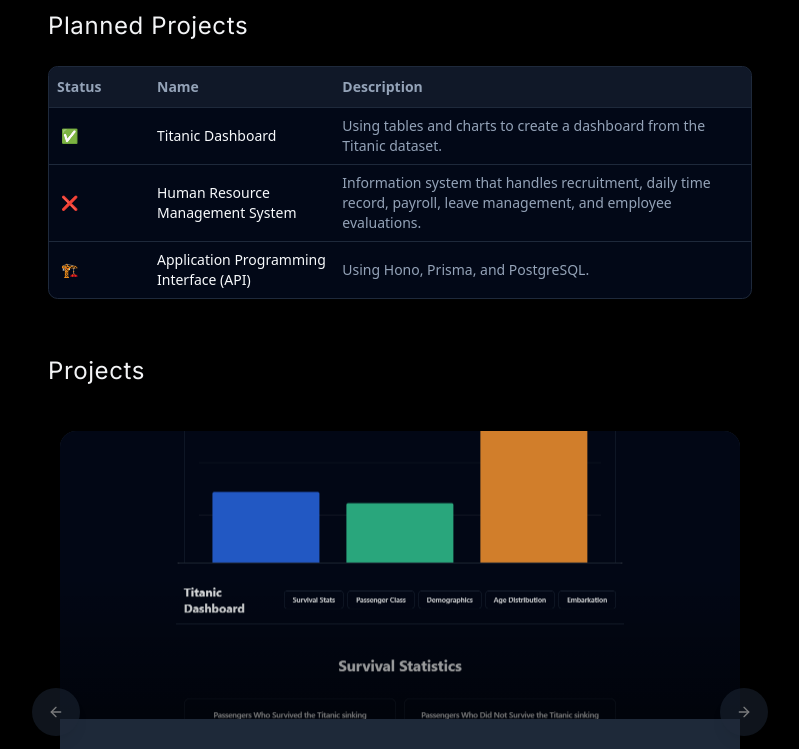
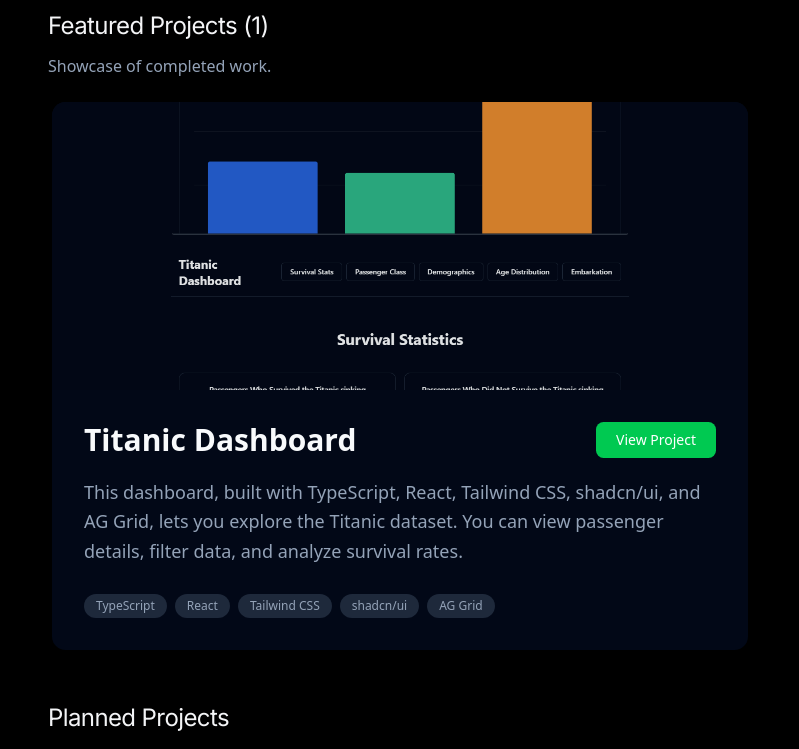
Before and after one commit to andreirabon/portfolio, a React (Vite) app: page / in a window 1280 px wide. Shown: the part 380-1129 px from the top of the page, without its empty margins (240-1039 px from the left). Built offline with nearby package versions, Linux system fonts and the light colour scheme; a web font is replaced by a local one.

Commit message:
Portfolio v3

```diff
--- a/src/components/Projects.tsx
+++ b/src/components/Projects.tsx
@@ -1,14 +1,31 @@
-// import { Card, CardContent } from "@/components/ui/card";
+import { Card, CardContent } from "@/components/ui/card";
 import { Carousel, CarouselContent, CarouselItem, CarouselNext, CarouselPrevious } from "@/components/ui/carousel";
 import { Table, TableBody, TableCell, TableHead, TableHeader, TableRow } from "@/components/ui/table";
 import { useState } from "react";
-import { CardContent } from "./ui/card";
 
-const projects = [
+interface Project {
+  id: number;
+  picture: string;
+  pictureAlt: string;
+  title: string;
+  description: string;
+  link: string;
+  tools: string[];
+}
+
+interface PlannedProject {
+  id: number;
+  status: string;
+  statusAriaLabel: string;
+  name: React.ReactNode;
+  description: React.ReactNode;
+}
+
+const projectsData: Project[] = [
   {
     id: 1,
     picture: "/titanic-dashboard.png",
-    pictureAlt: "ocean.png",
+    pictureAlt: "Screenshot of the Titanic Dashboard showing charts and data grids",
     title: "Titanic Dashboard",
     description:
       "This dashboard, built with TypeScript, React, Tailwind CSS, shadcn/ui, and AG Grid, lets you explore the Titanic dataset. You can view passenger details, filter data, and analyze survival rates.",
@@ -17,160 +34,188 @@
   },
 ];
 
-const plannedProjects = [
+const plannedProjectsData: PlannedProject[] = [
   {
     id: 1,
-    status: "✅",
-    name: (
-      <a
-        href="https://github.com/andreirabon/titanic-dashboard"
-        target="_blank"
-        rel="noopener noreferrer">
-        Titanic Dashboard
-      </a>
-    ),
-    description: (
-      <a
-        href="https://github.com/andreirabon/titanic-dashboard"
-        target="_blank"
-        rel="noopener noreferrer">
-        Using tables and charts to create a dashboard from the Titanic dataset.
-      </a>
-    ),
+    status: "❌",
+    statusAriaLabel: "Not Started",
+    name: "UI/UX only - Human Resource Management System",
+    description:
+      "Information system handling recruitment, daily time record, payroll, leave management, and employee evaluations.",
   },
-
   {
     id: 2,
-    status: "❌",
-    name: "Human Resource Management System",
-    description:
-      "Information system that handles recruitment, daily time record, payroll, leave management, and employee evaluations.",
-  },
-
-  {
-    id: 3,
     status: "🏗️",
+    statusAriaLabel: "In Progress",
     name: (
       <a
         href="https://github.com/andreirabon/api-hono"
         target="_blank"
-        rel="noopener noreferrer">
+        rel="noopener noreferrer"
+        className="hover:underline text-blue-600 dark:text-blue-400">
         Application Programming Interface (API)
       </a>
     ),
     description: (
+      <>
+        Using Hono, Prisma, and PostgreSQL. (
         <a
           href="https://github.com/andreirabon/api-hono"
           target="_blank"
-        rel="noopener noreferrer">
-        Using Hono, Prisma, and PostgreSQL.
+          rel="noopener noreferrer"
+          className="hover:underline text-blue-600 dark:text-blue-400">
+          GitHub
         </a>
+        )
+      </>
     ),
   },
 ];
 
-function Projects() {
-  const [isLoading, setIsLoading] = useState(true);
+interface ProjectCardProps {
+  project: Project;
+}
+
+function ProjectCard({ project }: ProjectCardProps) {
+  const [isImageLoading, setIsImageLoading] = useState(true);
 
   return (
-    <>
-      <div className="space-y-2 mb-6">
-        <h1 className="inter text-2xl font-bold tracking-wide dark:text-gray-100"> Planned Projects</h1>
+    <Card className="overflow-hidden border-0 shadow-lg hover:shadow-2xl transition-shadow duration-300 group m-1 bg-card">
+      <CardContent className="p-0">
+        <div className="relative">
+          {isImageLoading && (
+            <div className="absolute inset-0 flex items-center justify-center bg-muted z-10">
+              <div className="animate-spin rounded-full h-8 w-8 border-b-2 border-primary" />
             </div>
-      <div className="rounded-lg border bg-card text-card-foreground shadow-sm overflow-hidden">
-        <Table>
-          <TableHeader>
-            <TableRow className="bg-muted/50">
-              <TableHead className="w-[100px] font-semibold">Status</TableHead>
-              <TableHead className="font-semibold">Name</TableHead>
-              <TableHead className="font-semibold">Description</TableHead>
-            </TableRow>
-          </TableHeader>
-          <TableBody>
-            {plannedProjects.map((project) => (
-              <TableRow
-                key={project.id}
-                className="hover:bg-muted/50 transition-colors">
-                <TableCell className="font-medium">
-                  <span className="inline-flex items-center justify-center w-6 h-6">{project.status}</span>
-                </TableCell>
-                <TableCell>{project.name}</TableCell>
-                <TableCell className="text-muted-foreground">{project.description}</TableCell>
-              </TableRow>
-            ))}
-          </TableBody>
-        </Table>
-      </div>
-      <br />
-      <h1
-        id="projects"
-        className="inter text-2xl font-bold tracking-wide dark:text-gray-100">
-        Projects
-      </h1>
-      <Carousel
-        className="w-full max-w-5xl mx-auto"
-        opts={{
-          align: "start",
-          loop: true,
-          autoplay: true,
-          interval: 5000,
-        }}>
-        <CarouselContent>
-          {projects.map((project) => (
-            <CarouselItem key={project.id}>
-              <div className="p-3">
-                <div className="bg-white dark:bg-gray-800 rounded-2xl overflow-hidden border-0 shadow-lg hover:shadow-2xl transition-all duration-500 group">
-                  <CardContent className="p-0">
-                    <div className="relative group">
+          )}
+
           <img
             src={project.picture}
             alt={project.pictureAlt}
-                        className="w-full h-72 object-cover brightness-90 group-hover:brightness-100 transition-all duration-500"
+            className={`w-full h-72 object-cover transition-all duration-500 ${
+              isImageLoading ? "opacity-0" : "opacity-100 brightness-90 group-hover:brightness-100"
+            }`}
             loading="lazy"
             onLoad={() => {
-                          setIsLoading(false);
+              setIsImageLoading(false);
+            }}
+            onError={() => {
+              setIsImageLoading(false);
             }}
           />
-                      {isLoading && (
-                        <div className="absolute inset-0 flex items-center justify-center bg-gray-100 dark:bg-gray-800">
-                          <div className="animate-spin rounded-full h-8 w-8 border-b-2 border-gray-900 dark:border-white" />
         </div>
-                      )}
-                      <div className="absolute inset-0 bg-gradient-to-b from-transparent via-transparent to-black/50" />
-                    </div>
-                    <div className="p-8 space-y-6">
-                      <div className="flex items-center justify-between">
-                        <h3 className="text-3xl font-bold text-gray-900 dark:text-gray-100">{project.title}</h3>
+        <div className="p-6 md:p-8 space-y-5">
+          <div className="flex flex-col sm:flex-row items-start sm:items-center justify-between gap-4">
+            <h3 className="text-2xl md:text-3xl font-bold text-card-foreground">{project.title}</h3>
             <a
               href={project.link}
               target="_blank"
               rel="noopener noreferrer"
-                          className="inline-flex items-center justify-center px-6 py-2.5 bg-green-600 text-white font-medium rounded-lg hover:bg-green-700 transition-colors">
+              className="inline-flex items-center justify-center px-5 py-2 bg-green-500 text-white font-medium rounded-md text-sm hover:bg-green-700 transition-colors whitespace-nowrap">
               View Project
             </a>
           </div>
-                      <p className="text-gray-600 dark:text-gray-300 text-lg leading-relaxed">{project.description}</p>
-                      <div className="flex flex-wrap gap-3">
+          <p className="text-muted-foreground text-base md:text-lg leading-relaxed">{project.description}</p>
+          <div className="flex flex-wrap gap-2 pt-2">
             {project.tools.map((tool) => (
               <span
                 key={tool}
-                            className="px-4 py-1.5 text-sm font-medium bg-gray-100 text-gray-700 dark:bg-gray-700 dark:text-gray-200 rounded-lg">
+                className="px-3 py-1 text-xs font-medium bg-muted text-muted-foreground rounded-full transition-colors hover:bg-primary hover:text-primary-foreground">
                 {tool}
               </span>
             ))}
           </div>
         </div>
       </CardContent>
+    </Card>
+  );
+}
+
+function Projects() {
+  return (
+    <div className="space-y-10 md:space-y-12">
+      <section aria-labelledby="projects-heading">
+        <div className="space-y-3 mb-5">
+          <h2
+            id="projects-heading"
+            className="inter text-2xl font-bold tracking-tight dark:text-gray-100">
+            Featured Projects ({projectsData.length})
+          </h2>
+          <p className="text-muted-foreground">Showcase of completed work.</p>
         </div>
-              </div>
+        {projectsData.length > 0 ? (
+          <Carousel
+            className="w-full max-w-5xl mx-auto"
+            opts={{
+              align: "start",
+              loop: projectsData.length > 1,
+            }}>
+            <CarouselContent className="-ml-4">
+              {" "}
+              {projectsData.map((project) => (
+                <CarouselItem
+                  key={project.id}
+                  className="pl-4 md:basis-1/1 lg:basis-1/1">
+                  {" "}
+                  <ProjectCard project={project} />
                 </CarouselItem>
               ))}
             </CarouselContent>
-        <CarouselPrevious className="-left-4 h-12 w-12 border-0 bg-white dark:bg-gray-800 dark:text-gray-100 shadow-lg hover:bg-gray-50 dark:hover:bg-gray-700" />
-        <CarouselNext className="-right-4 h-12 w-12 border-0 bg-white dark:bg-gray-800 dark:text-gray-100 shadow-lg hover:bg-gray-50 dark:hover:bg-gray-700" />
+            {projectsData.length > 1 && (
+              <>
+                <CarouselPrevious className="absolute -left-4 top-1/2 -translate-y-1/2 h-10 w-10 sm:h-12 sm:w-12 border bg-background/80 hover:bg-background shadow-md" />
+                <CarouselNext className="absolute -right-4 top-1/2 -translate-y-1/2 h-10 w-10 sm:h-12 sm:w-12 border bg-background/80 hover:bg-background shadow-md" />
+              </>
+            )}
           </Carousel>
-      <br />
-    </>
+        ) : (
+          <p className="text-muted-foreground italic text-center">No featured projects to display yet.</p>
+        )}
+      </section>
+      <section aria-labelledby="planned-projects-heading">
+        <div className="space-y-3 mb-5">
+          <h2
+            id="planned-projects-heading"
+            className="inter text-2xl font-bold tracking-tight dark:text-gray-100">
+            Planned Projects
+          </h2>
+          <p className="text-muted-foreground">Currently in progress or not started.</p>
+        </div>
+        <Card className="overflow-hidden">
+          {" "}
+          <CardContent className="p-0">
+            {" "}
+            <Table>
+              <TableHeader>
+                <TableRow className="bg-muted/50">
+                  <TableHead className="w-[80px] sm:w-[100px] font-semibold text-center">Status</TableHead>
+                  <TableHead className="font-semibold">Name</TableHead>
+                  <TableHead className="font-semibold hidden md:table-cell">Description</TableHead>{" "}
+                </TableRow>
+              </TableHeader>
+              <TableBody>
+                {plannedProjectsData.map((project) => (
+                  <TableRow
+                    key={project.id}
+                    className="hover:bg-muted/50 transition-colors">
+                    <TableCell className="font-medium text-center">
+                      <span
+                        aria-label={project.statusAriaLabel}
+                        className="inline-flex items-center justify-center w-6 h-6 text-xl"
+                        role="img">
+                        {project.status}
+                      </span>
+                    </TableCell>
+                    <TableCell className="font-medium">{project.name}</TableCell>
+                    <TableCell className="text-muted-foreground hidden md:table-cell">{project.description}</TableCell>
+                  </TableRow>
+                ))}
+              </TableBody>
+            </Table>
+          </CardContent>
+        </Card>
+      </section>
+    </div>
   );
 }
 
--- a/src/components/Skills.tsx
+++ b/src/components/Skills.tsx
@@ -25,7 +25,8 @@
   Expo: { bg: "#0A192F", text: "#ffffff" },
 };
 
-const Skills: React.FC = memo(() => {
+const defaultSkillColor = { bg: "#6B7280", text: "#ffffff" }; // e.g., gray
+
 const skillCategories: SkillCategory[] = [
   {
     title: "Current Skills",
@@ -40,6 +41,8 @@
     items: ["GraphQL", "React Native", "Expo"],
   },
 ];
+
+const Skills: React.FC = memo(() => {
   return (
     <section
       id="skills"
@@ -59,19 +62,22 @@
           <div
             className="flex flex-wrap gap-1.5 sm:gap-2"
             role="list">
-            {category.items.map((item) => (
+            {category.items.map((item) => {
+              const colors = skillColors[item] || defaultSkillColor;
+              return (
                 <Badge
                   key={item}
                   variant="secondary"
                   style={{
-                  backgroundColor: skillColors[item].bg,
-                  color: skillColors[item].text,
+                    backgroundColor: colors.bg,
+                    color: colors.text,
                   }}
-                className="inter text-xs sm:text-sm px-2 sm:px-3 py-1 font-medium transition-all hover:scale-105 dark:hover:bg-slate-800"
+                  className="inter text-xs sm:text-sm px-2 sm:px-3 py-1 font-medium transition-transform duration-150 ease-in-out hover:scale-105" //
                   role="listitem">
                   {item}
                 </Badge>
-            ))}
+              );
+            })}
           </div>
         </div>
       ))}
```
Also changed, not shown: 1 other file (tests, documents, lock files or other folders). Lines whose indentation alone changed are shown as unchanged.
